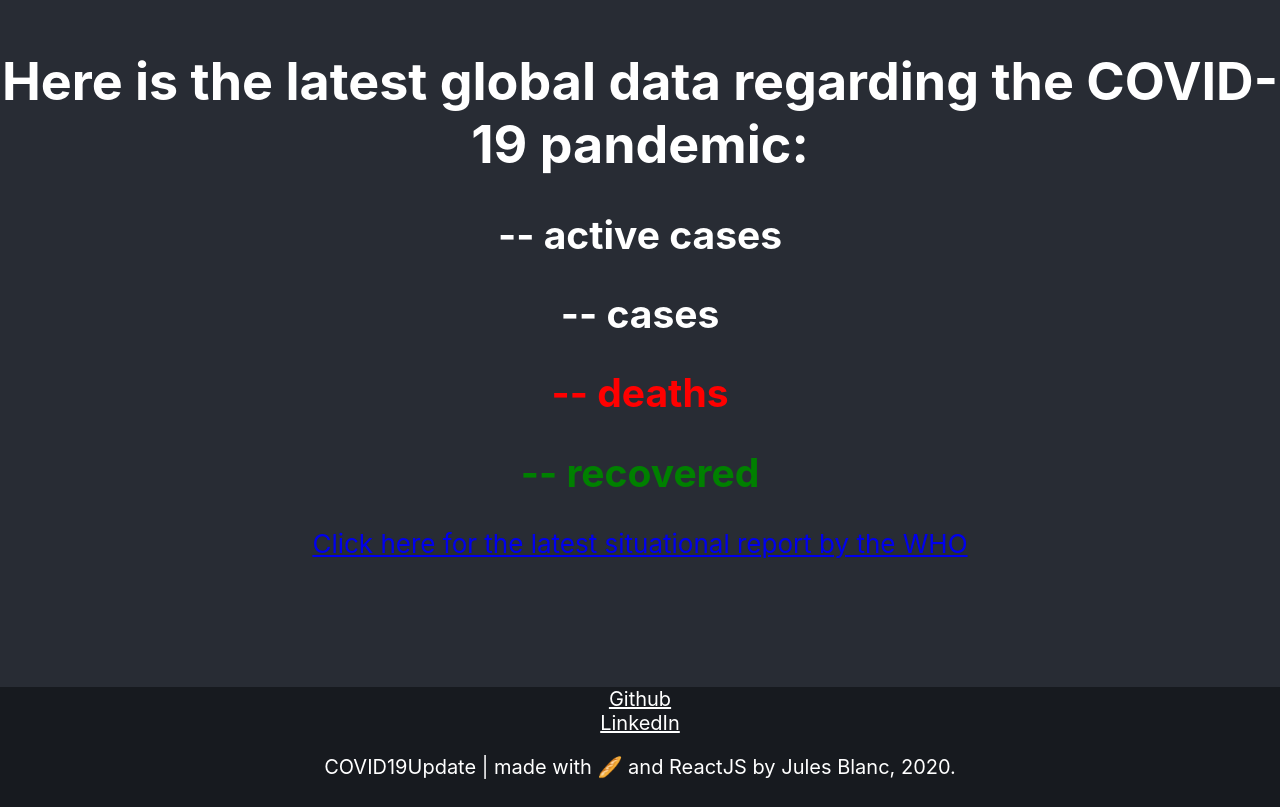
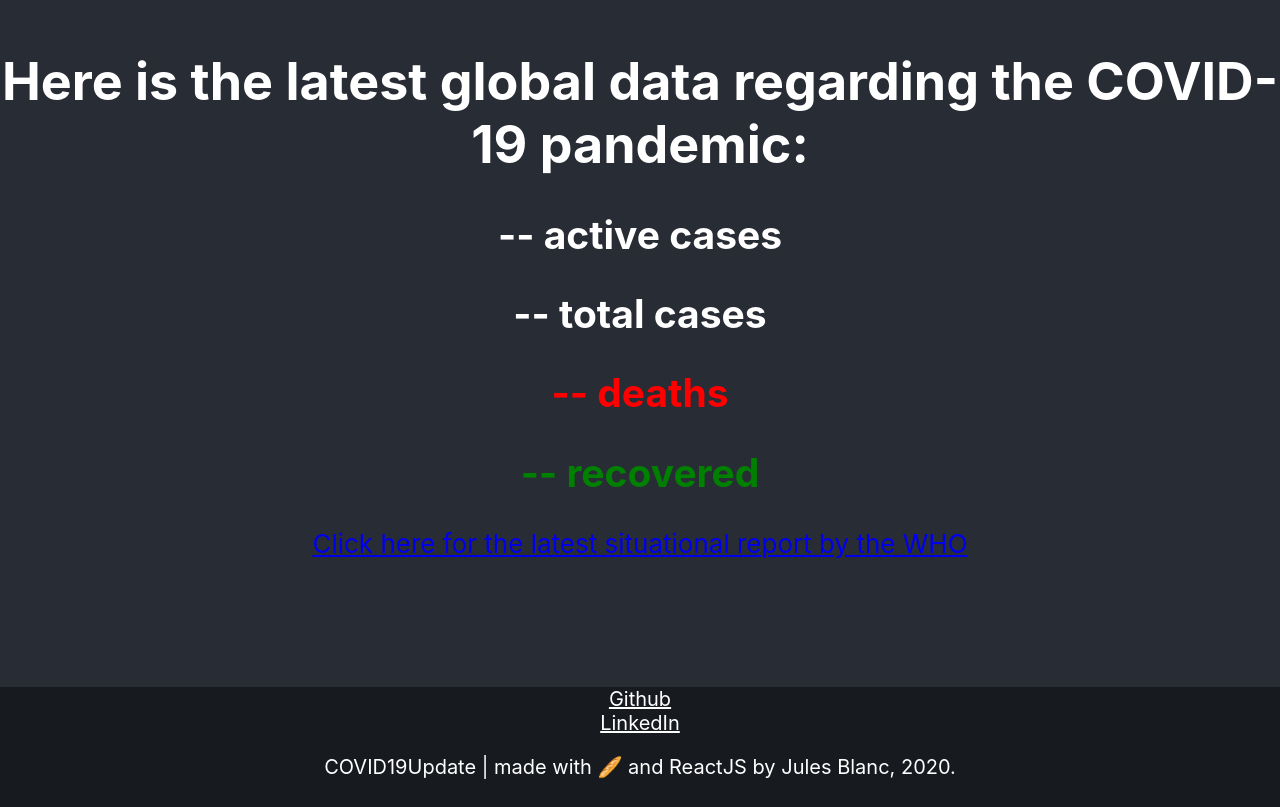
Before and after one commit to gawaxx/covid19update, a React (Create React App) app: page / in a window 1280 px wide. Shown: the part 113-920 px from the top of the page. Built offline with nearby package versions, Linux system fonts and the light colour scheme; no server answers.

Commit message:
syntac change

```diff
--- a/src/components/Stats.js
+++ b/src/components/Stats.js
@@ -44,7 +44,7 @@ export default class Stats extends Component {
             <div>
                 <h1> Here is the latest global data regarding the COVID-19 pandemic: </h1>
                 <h2 style={{ color: 'white' }} > {this.transformNumber(currently_infected)} active cases </h2>
-                <h2 style={{ color: 'white' }}> {this.transformNumber(cases)} cases  </h2>
+                <h2 style={{ color: 'white' }}> {this.transformNumber(cases)} total cases  </h2>
                 <h2 style={{ color: 'red' }}> {this.transformNumber(deaths)} deaths </h2>
                 <h2 style={{ color: 'green' }} > {this.transformNumber(recovered)} recovered </h2>
                 <a href={`${this.state.latest_report.pdf}`} target="_blank" rel="noopener noreferrer" > Click here for the latest situational report by the WHO </a>
```
